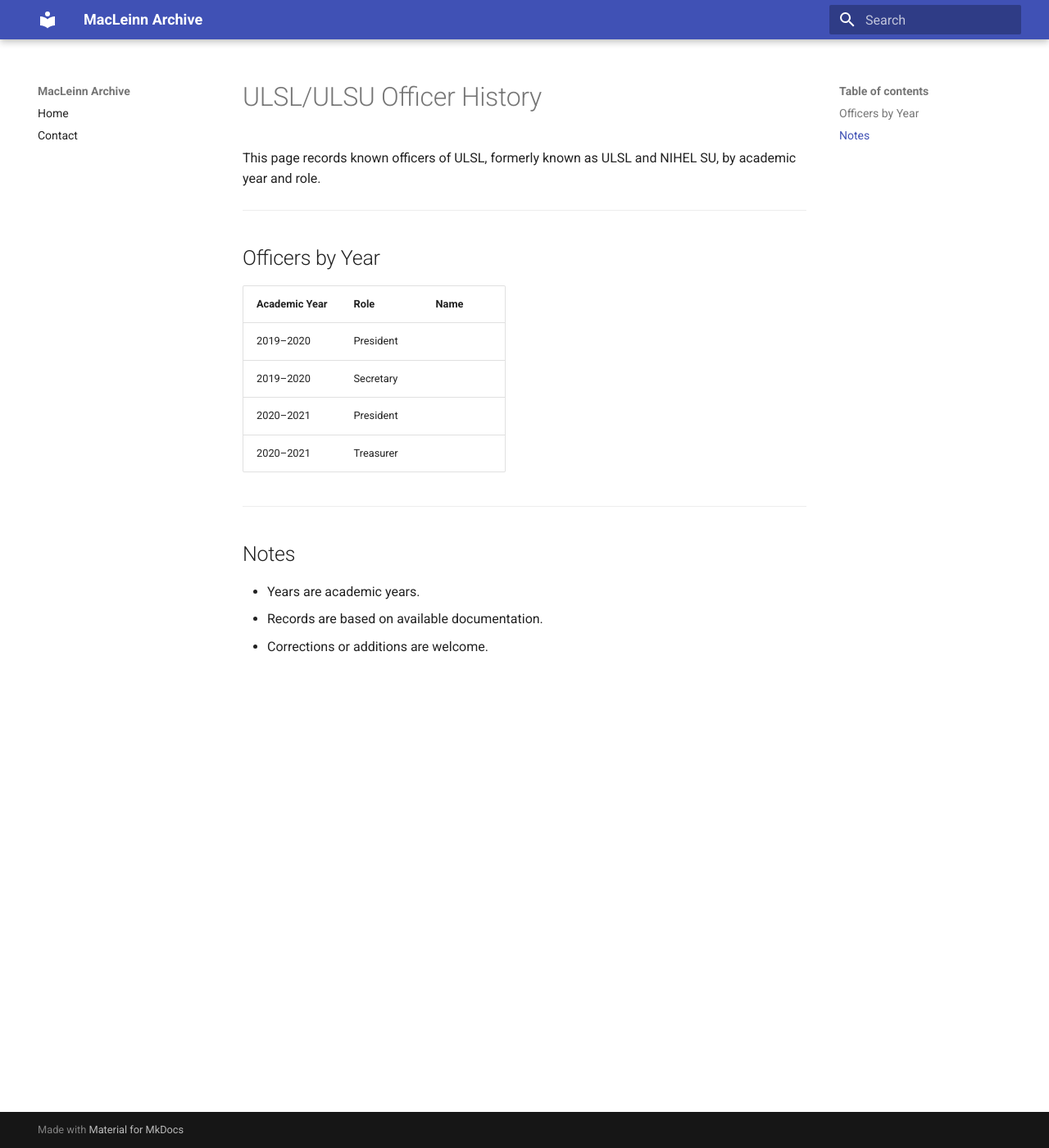
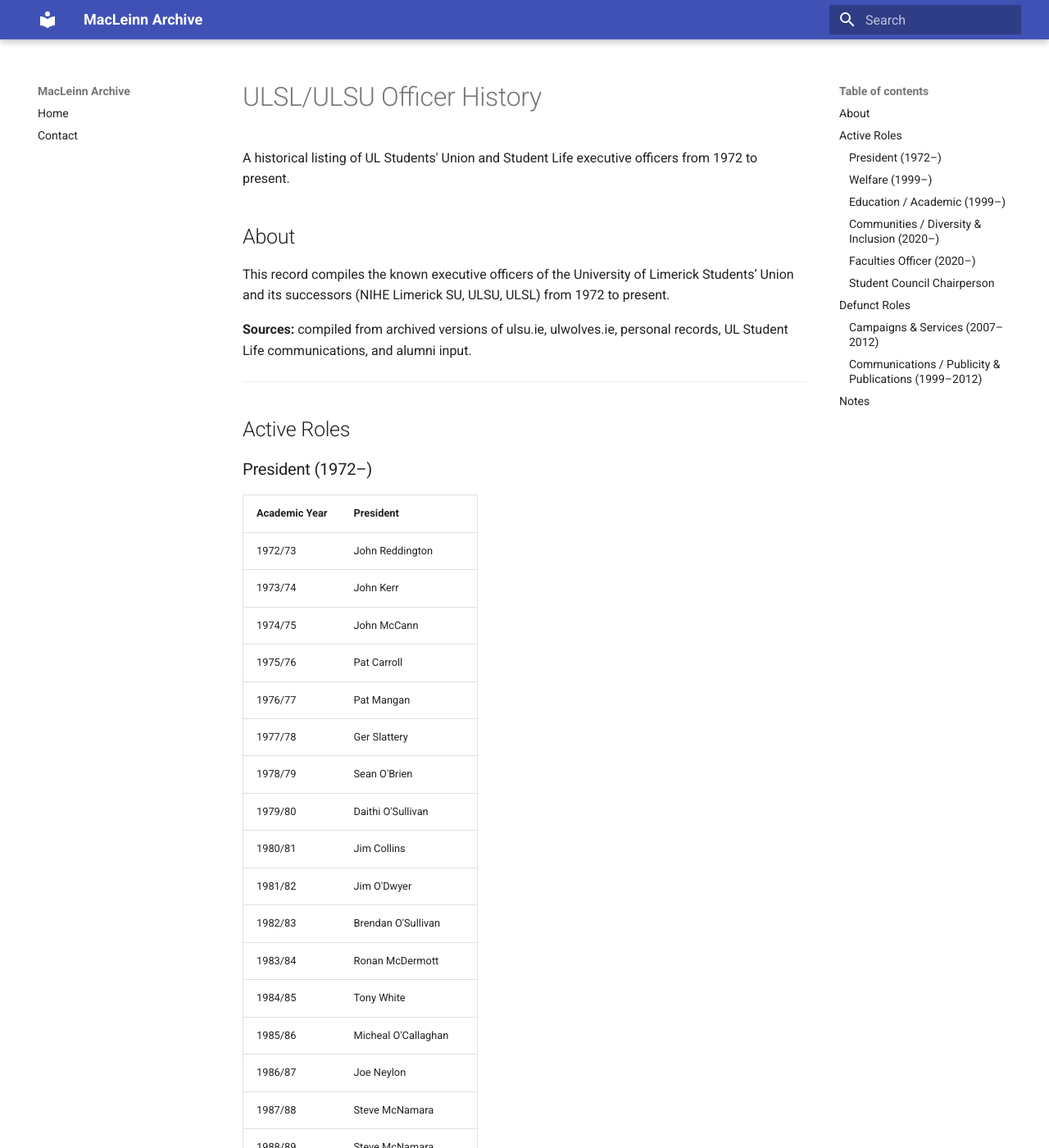
Before and after one commit to omahonye/macleinn_archive, an MkDocs documentation site: the page built from docs/ul/SL_Officers.md, in a window 1280 px wide and 1400 px high. Shown: the whole window at 82% size. Built offline with MkDocs 1.6.1 and Material for MkDocs 9.7.7, drawn with Linux system fonts in a browser that asks for light colours; some of the changed text lies outside the part shown.

Commit message:
Update SL_Officers.md

```diff
--- a/docs/ul/SL_Officers.md
+++ b/docs/ul/SL_Officers.md
@@ -1,22 +1,232 @@
 # ULSL/ULSU Officer History
 
-This page records known officers of ULSL, formerly known as ULSL and NIHEL SU, by academic year and role.
+A historical listing of UL Students' Union and Student Life executive officers from 1972 to present.
+
+## About
+
+This record compiles the known executive officers of the University of Limerick Students’ Union and its successors (NIHE Limerick SU, ULSU, ULSL) from 1972 to present.
+
+**Sources:** compiled from archived versions of ulsu.ie, ulwolves.ie, personal records, UL Student Life communications, and alumni input.
 
 ---
 
-## Officers by Year
+## Active Roles
 
-| Academic Year | Role | Name |
-|--------------|------|------|
-| 2019–2020 | President | |
-| 2019–2020 | Secretary | |
-| 2020–2021 | President | |
-| 2020–2021 | Treasurer | |
+### President (1972–)
+
+| Academic Year | President |
+|---|---|
+| 1972/73 | John Reddington |
+| 1973/74 | John Kerr |
+| 1974/75 | John McCann |
+| 1975/76 | Pat Carroll |
+| 1976/77 | Pat Mangan |
+| 1977/78 | Ger Slattery |
+| 1978/79 | Sean O'Brien |
+| 1979/80 | Daithi O'Sullivan |
+| 1980/81 | Jim Collins |
+| 1981/82 | Jim O'Dwyer |
+| 1982/83 | Brendan O'Sullivan |
+| 1983/84 | Ronan McDermott |
+| 1984/85 | Tony White |
+| 1985/86 | Micheal O'Callaghan |
+| 1986/87 | Joe Neylon |
+| 1987/88 | Steve McNamara |
+| 1988/89 | Steve McNamara |
+| 1989/90 | Maura Adshead |
+| 1990/91 | Colm Croffy |
+| 1991/92 | Colm Croffy |
+| 1992/93 | Diarmuid Scully |
+| 1993/94 | Ray Hurley |
+| 1994/95 | Matthew Hamilton |
+| 1995/96 | Brian Synott |
+| 1996/97 | Seamus Doran |
+| 1997/98 | Bobby O'Connor |
+| 1998/99 | Barry McLoughlin |
+| 1999/00 | Pat McCarthy |
+| 2000/01 | Michael Phelan |
+| 2001/02 | Michael Phelan |
+| 2002/03 | Eoin O'Broin |
+| 2003/04 | Eoin O'Broin |
+| 2004/05 | Timmy Hennessy |
+| 2005/06 | Fintan Breen |
+| 2006/07 | St. John Ó Donnabhain |
+| 2007/08 | Pa O'Brien |
+| 2008/09 | Pa O'Brien |
+| 2009/10 | Ruán Dillon McLoughlin |
+| 2010/11 | Ruán Dillon McLoughlin |
+| 2011/12 | Derek Daly |
+| 2012/13 | Adam Moursy |
+| 2013/14 | Emma Porter |
+| 2014/15 | Tommy Bolger |
+| 2015/16 | Colin Clarke |
+| 2016/17 | Sarah Dunphy |
+| 2017/18 | Jack Shelly |
+| 2018/19 | Ciara Jo Hanlon |
+| 2019/20 | Jack Scanlan |
+| 2020/21 | Cían Ó Caoinleáin |
+| 2021/22 | Cillian O'Donoghue |
+| 2022/23 | Maeve Rutledge |
+| 2023/24 | Ronan Cahill |
+| 2024/25 | Ronan Cahill |
+| 2025/26 | Síofra Foley |
+
+**Note:** “Formally established as NIHE L SU” around 1975/76; “Change to ULSU” around 1988/89; “Change to ULSL” around 2016/17.
 
 ---
 
+### Welfare (1999–)
+
+| Academic Year | Welfare Officer |
+|---|---|
+| 1999/00 | Dee-Dee Hosty |
+| 2000/01 | Siobhan O'Connell |
+| 2001/02 | … |
+| 2002/03 | … |
+| 2003/04 | … |
+| 2004/05 | … |
+| 2005/06 | … |
+| 2006/07 | … |
+| 2007/08 | … |
+| 2008/09 | Catriona McGrattan |
+| 2009/10 | Derek Daly |
+| 2010/11 | … |
+| 2011/12 | Tara Feeny |
+| 2012/13 | Cathal Ronan |
+| 2013/14 | Catríona Ní Dhonnchú |
+| 2014/15 | Shane McCormack |
+| 2015/16 | Ciara Corcoran |
+| 2016/17 | Caolan O’Donnell |
+| 2017/18 | Roberta Harrington |
+| 2018/19 | Lorcan O’Donnell |
+| 2019/20 | Serena Hare |
+| 2020/21 | Peadar Collins |
+| 2021/22 | Sean Mulkern |
+| 2022/23 | Maeve Gilmore |
+| 2023/24 | Emily Rosenkranz |
+| 2024/25 | Síofra Foley |
+| 2025/26 | Orlagh O’Regan |
+
+---
+
+### Education / Academic (1999–)
+
+| Academic Year | Education/Academic Officer |
+|---|---|
+| 1999/00 | Dave O'Donoghue |
+| 2000/01 | Tom O'Donovan |
+| 2001/02 | … |
+| 2002/03 | … |
+| 2003/04 | … |
+| 2004/05 | … |
+| 2005/06 | … |
+| 2006/07 | … |
+| 2007/08 | … |
+| 2008/09 | Shane O’Callaghan |
+| 2009/10 | Aoife Finnerty |
+| 2010/11 | … |
+| 2011/12 | Aoife Kenny |
+| 2012/13 | Paddy Rockett |
+| 2013/14 | Paddy Rockett |
+| 2014/15 | Mike Forde |
+| 2015/16 | Marian O’Donnell |
+| 2016/17 | Donal Foley |
+| 2017/18 | Conor Hussey |
+| 2018/19 | Matthew Murphy |
+| 2019/20 | Colin Lynch |
+| 2020/21 | Allison Fitzgerald |
+| 2021/22 | Alice Hynes |
+| 2022/23 | Kieran Guiry |
+| 2023/24 | Ronan Mannix |
+| 2024/25 | Seán Keaney |
+| 2025/26 | Jared Nadin |
+
+**Note in source:** “Title change to ‘Academic’” around 2015/16.
+
+---
+
+### Communities / Diversity & Inclusion (2020–)
+
+| Academic Year | Officer |
+|---|---|
+| 2020/21 | Chelsea Joyce |
+| 2021/22 | Jordan Castell Meadows |
+| 2022/23 | Laura Corcoran |
+| 2023/24 | Katie Martin |
+| 2024/25 | Dervla Ryan |
+| 2025/26 | Dervla Ryan |
+
+**Note:** “Title change to ‘Diversity & Inclusion’” for 2025/26.
+
+---
+
+### Faculties Officer (2020–)
+
+| Academic Year | Faculties Officer |
+|---|---|
+| 2020/21 | Alan Enright |
+| 2021/22 | Alan Enright |
+| 2022/23 | Niamh Hickey |
+| 2023/24 | Niamh Hickey |
+| 2024/25 | Eoghan O’Mahony (Jun–Dec 2024) // Kye Earle (Dec 2024–Jun 2025) |
+| 2025/26 | Kye Earle |
+
+---
+
+### Student Council Chairperson
+
+| Academic Year | Council Chair |
+|---|---|
+| 2014/15 | Colin Clarke |
+| 2015/16 | … |
+| 2016/17 | … |
+| 2017/18 | Eilish Condon |
+| 2018/19 | … |
+| 2019/20 | … |
+| 2020/21 | Ahana Maharaj |
+| 2021/22 | Cían Ó Caoinleáin |
+| 2022/23 | Eoghan O’Mahony |
+| 2023/24 | Emma Wright |
+| 2024/25 | Vacant (Jun–Dec 2024) // Eoghan O’Mahony (Dec 2024–Jun 2025) |
+| 2025/26 | Alexander DeBarra (Jun-Oct 2025) // Nathan Beaumount (Oct 2025 - Jun 2026)|
+
+---
+
+## Defunct Roles
+
+### Campaigns & Services (2007–2012)
+
+| Academic Year | Campaigns & Services Officer |
+|---|---|
+| 2008/09 | Damien Cahill |
+| 2009/10 | Vivion Grisewood |
+| 2010/11 | … |
+| 2011/12 | Paddy Rockett |
+
+---
+
+### Communications / Publicity & Publications (1999–2012)
+
+| Academic Year | Communications Officer |
+|---|---|
+| 1999/00 | Dave O'Donoghue |
+| 2000/01 | Fergal Fennessy |
+| 2001/02 | … |
+| 2002/03 | … |
+| 2003/04 | … |
+| 2004/05 | … |
+| 2005/06 | … |
+| 2006/07 | … |
+| 2007/08 | … |
+| 2008/09 | Aoife Breen |
+| 2009/10 | Finn McDuffie |
+| 2010/11 | … |
+| 2011/12 | Kelly O’Brien |
+
+**Note:** “Title updated to ‘Publicity & Publications’” around 2008/09; “Role wound down 2012”.
+
+---
 ## Notes
-
 - Years are academic years.
 - Records are based on available documentation.
 - Corrections or additions are welcome.
```
